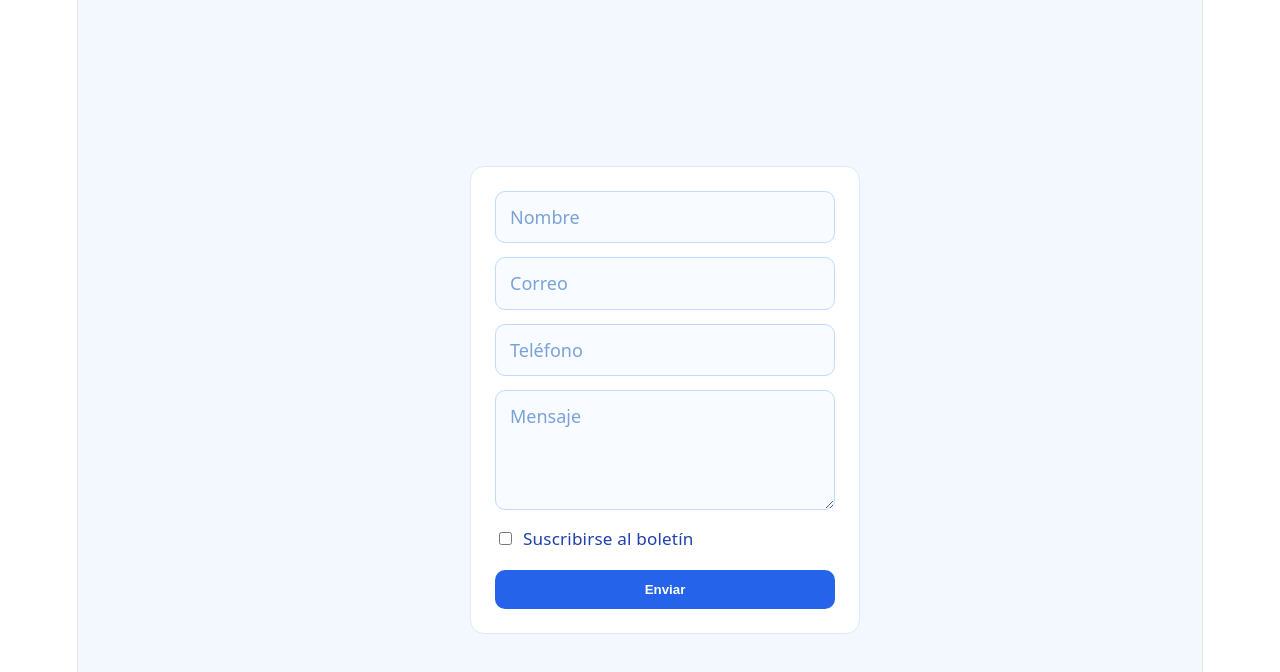
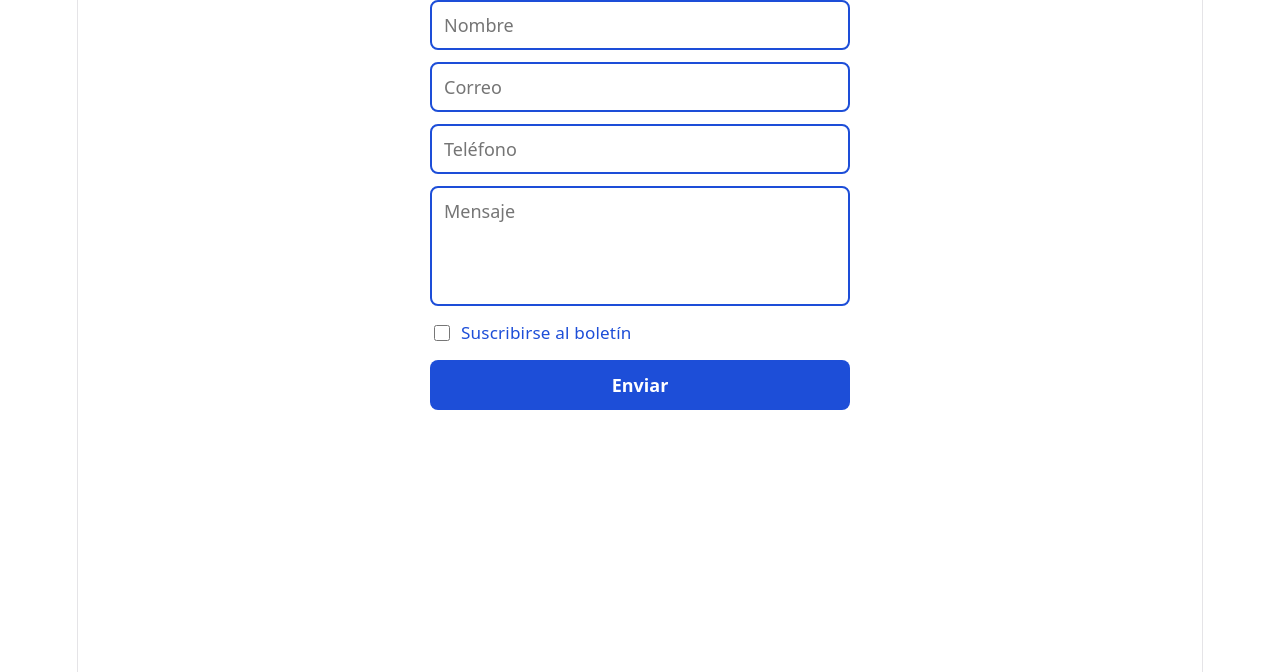
Before and after one commit to Pablo0204/A1, a Vue app in the folder nombre-proyecto/: page / in a window 1280 px wide. Shown: the top 672 px of the page. Built offline with nearby package versions, Linux system fonts and the light colour scheme.

Commit message:
Hoja de estilo actualizada1

```diff
--- a/nombre-proyecto/src/components/Contacto.vue
+++ b/nombre-proyecto/src/components/Contacto.vue
@@ -1,23 +1,19 @@
 <template>
   <form class="contacto-form" @submit.prevent="validarFormulario">
-    <div class="form-grid">
-      <input class="form-input" v-model="nombre" placeholder="Nombre" />
-      <input class="form-input" v-model="correo" placeholder="Correo" />
-      <input class="form-input" v-model="telefono" placeholder="Teléfono" />
-      <textarea class="form-textarea" v-model="mensaje" placeholder="Mensaje"></textarea>
+    <div class="campo-grupo">
+      <input v-model="nombre" placeholder="Nombre" />
+      <input v-model="correo" placeholder="Correo" />
+      <input v-model="telefono" placeholder="Teléfono" />
+      <textarea v-model="mensaje" placeholder="Mensaje"></textarea>
     </div>
 
-    <label class="checkbox-wrap">
-      <input type="checkbox" v-model="newsletter" />
-      <span>Suscribirse al boletín</span>
-    </label>
-
-    <button class="submit-button" type="submit">Enviar</button>
+    <label class="checkbox-label"><input type="checkbox" v-model="newsletter" /> Suscribirse al boletín</label>
+    <button type="submit">Enviar</button>
   </form>
 
-  <div v-if="error" class="form-error">{{ error }}</div>
+  <div v-if="error" style="color:red">{{ error }}</div>
 
-  <div v-if="enviado" class="form-summary">
+  <div v-if="enviado">
     <h3>Datos enviados:</h3>
     <p><strong>Nombre:</strong> {{ nombre }}</p>
     <p><strong>Correo:</strong> {{ correo }}</p>
--- a/nombre-proyecto/src/style.css
+++ b/nombre-proyecto/src/style.css
@@ -52,6 +52,73 @@
 
 body {
   margin: 0;
+}
+
+form {
+  width: min(100%, 420px);
+  margin: 0 auto;
+  display: flex;
+  flex-direction: column;
+  gap: 14px;
+}
+
+.campo-grupo {
+  display: flex;
+  flex-direction: column;
+  gap: 12px;
+}
+
+input,
+textarea,
+button {
+  font: inherit;
+  box-sizing: border-box;
+}
+
+input,
+textarea {
+  width: 100%;
+  resize: none;
+  border: 2px solid #1d4ed8;
+  border-radius: 8px;
+  padding: 10px 12px;
+  color: #1e3a8a;
+  background: #fff;
+  outline: none;
+}
+
+input:focus,
+textarea:focus {
+  border-color: #1d4ed8;
+  box-shadow: 0 0 0 2px rgba(29, 78, 216, 0.12);
+}
+
+textarea {
+  min-height: 120px;
+}
+
+.checkbox-label {
+  display: flex;
+  align-items: center;
+  gap: 8px;
+  color: #1d4ed8;
+  font-size: 0.95rem;
+}
+
+.checkbox-label input {
+  width: 16px;
+  height: 16px;
+  accent-color: #1d4ed8;
+}
+
+button {
+  border: none;
+  border-radius: 8px;
+  background: #1d4ed8;
+  color: white;
+  padding: 12px 18px;
+  font-weight: 600;
+  cursor: pointer;
 }
 
 h1,
@@ -294,108 +361,3 @@ code {
     border-right-color: var(--border);
   }
 }
-
-#app {
-  display: flex;
-  justify-content: center;
-  align-items: center;
-  background: #f3f8ff;
-  padding: 32px 16px;
-}
-
-.contacto-form {
-  width: min(100%, 500px);
-  background: #ffffff;
-  border: 1px solid #dbeafe;
-  border-radius: 14px;
-  padding: 24px;
-}
-
-.form-grid {
-  display: grid;
-  gap: 14px;
-}
-
-.form-input,
-.form-textarea {
-  width: 100%;
-  box-sizing: border-box;
-  border: 1px solid #bfdbfe;
-  border-radius: 10px;
-  padding: 12px 14px;
-  font: inherit;
-  color: #1e3a8a;
-  background: #f8fbff;
-}
-
-.form-input::placeholder,
-.form-textarea::placeholder {
-  color: #7aa2d8;
-}
-
-.form-input:focus,
-.form-textarea:focus {
-  outline: none;
-  border-color: #2563eb;
-  background: #fff;
-}
-
-.form-textarea {
-  min-height: 120px;
-  resize: vertical;
-}
-
-.checkbox-wrap {
-  display: flex;
-  align-items: center;
-  gap: 8px;
-  margin: 16px 0 18px;
-  color: #1e40af;
-  font-size: 0.95rem;
-}
-
-.checkbox-wrap input {
-  accent-color: #2563eb;
-}
-
-.submit-button {
-  width: 100%;
-  border: none;
-  border-radius: 10px;
-  background: #2563eb;
-  color: white;
-  font-weight: 600;
-  padding: 12px 18px;
-  cursor: pointer;
-}
-
-.submit-button:hover {
-  background: #1d4ed8;
-}
-
-.form-error {
-  max-width: 500px;
-  margin: 16px auto 0;
-  color: #b91c1c;
-  font-weight: 600;
-}
-
-.form-summary {
-  max-width: 500px;
-  margin: 18px auto 0;
-  background: #fff;
-  border: 1px solid #dbeafe;
-  border-radius: 12px;
-  padding: 18px 20px;
-  color: #1e3a8a;
-  text-align: left;
-}
-
-.form-summary h3 {
-  margin: 0 0 10px;
-  color: #1d4ed8;
-}
-
-.form-summary p {
-  margin: 6px 0;
-}
```
